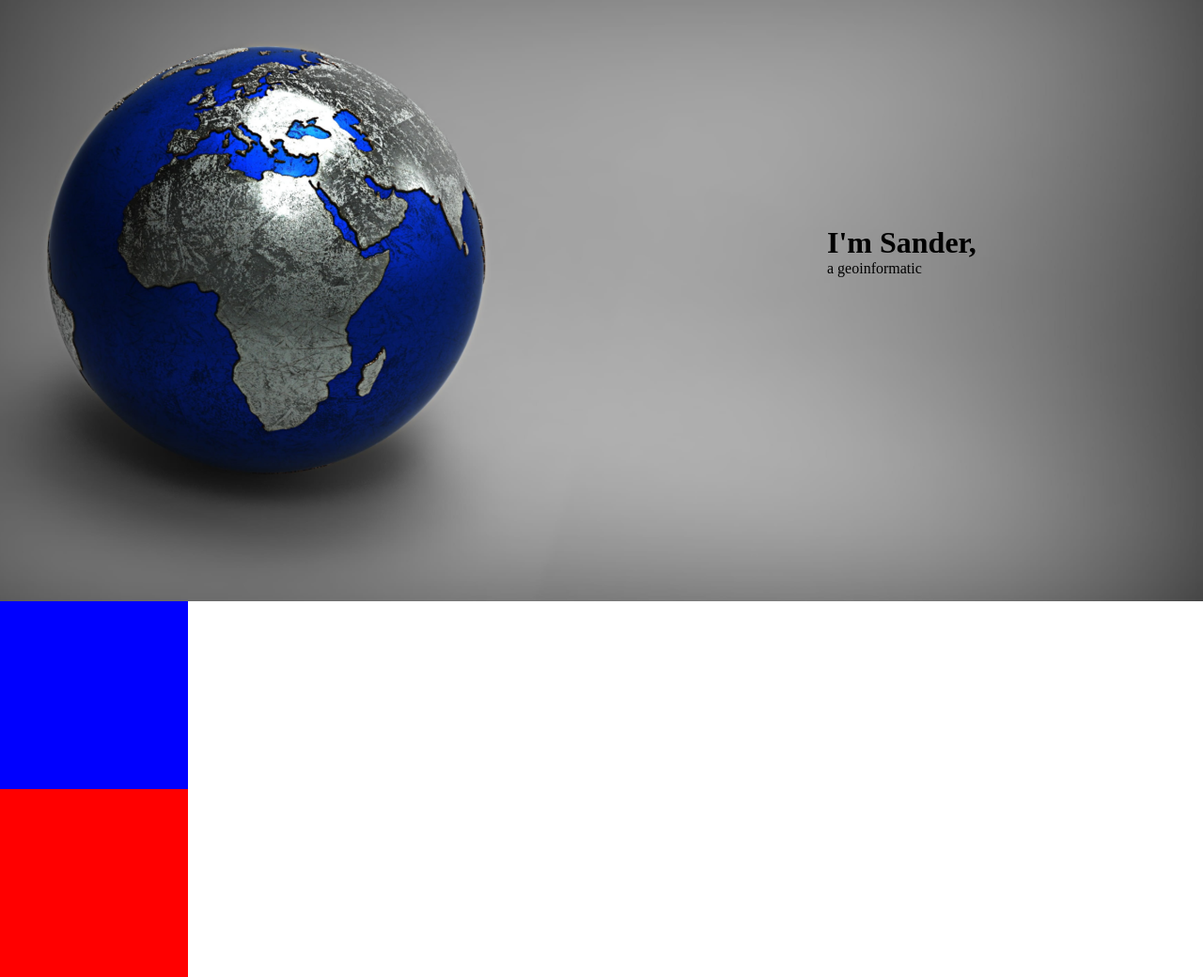
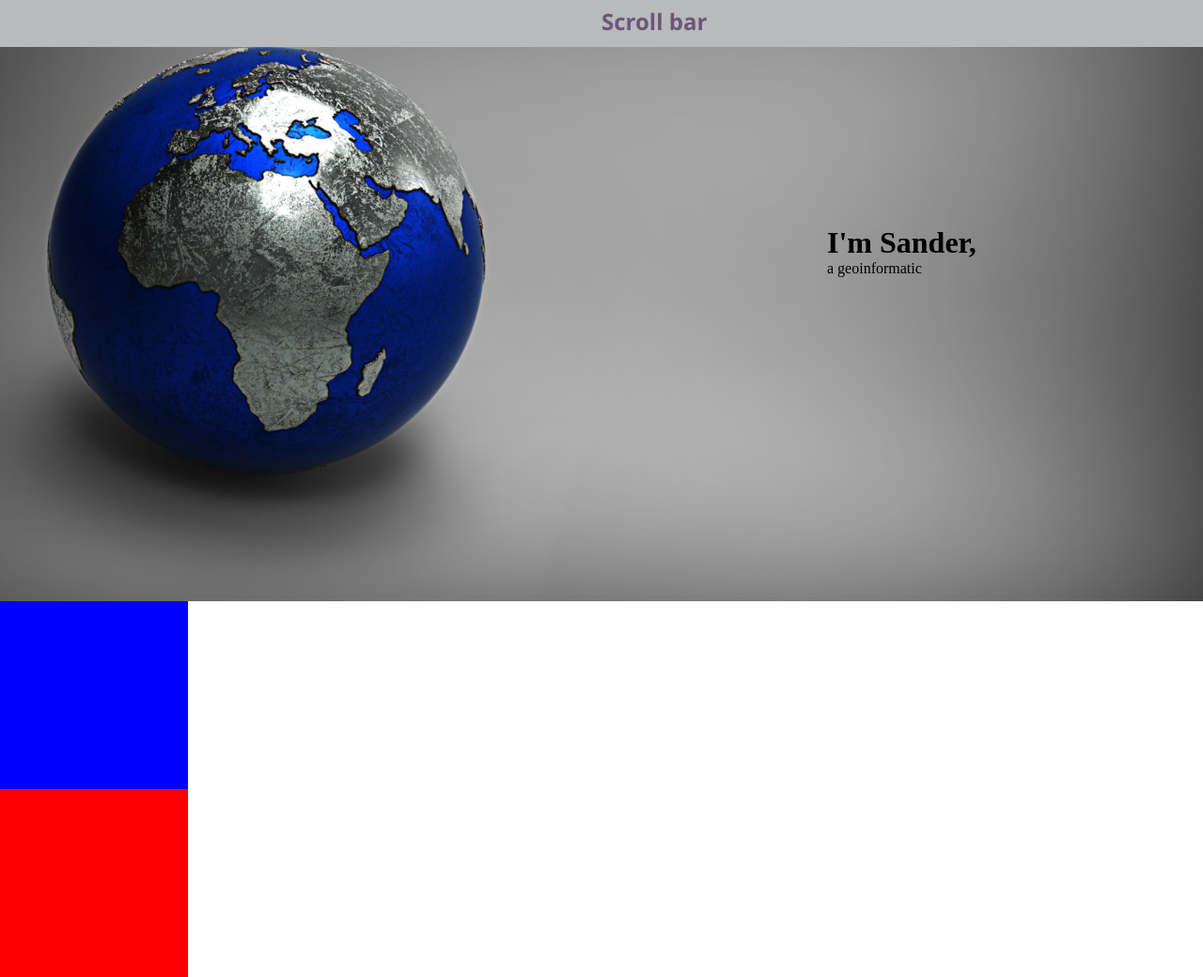
Before and after one commit to sanderpukk/cv, a plain HTML site: page CSS - My Site/index.html in a window 1280 px wide. Shown: the whole page at 94% size. Drawn offline with Linux system fonts and the light colour scheme.

Commit message:
scroll-bar

```diff
--- a/CSS - My Site/css/styles.css
+++ b/CSS - My Site/css/styles.css
@@ -18,6 +18,26 @@ p{
 
 
 /************************ Class selectors *****************************/
+
+.scroll-bar{
+    position: fixed;
+    top: 0;
+    background-color: rgb(184, 186, 187);
+    width: 100%;
+    height: 50px;
+}
+.scroll-bar-text{
+    position: absolute;
+    left: 50%;
+    top: 30%;
+    font-family: "Segoe UI", Frutiger, Arial, sans-serif;
+    font-size: 150%;
+    font-style: normal;
+    font-variant: normal;
+    font-weight: 700;
+    line-height: 15.4px;
+    color: #6c567b
+}
 
 .top-container {
     padding-left: 10vh;
--- a/CSS - My Site/index.html
+++ b/CSS - My Site/index.html
@@ -8,6 +8,10 @@
     <link rel="shortcut icon" href="image/favicon.ico" type="image/x-icon">
 </head>
 <body>
+
+    <div class="scroll-bar">
+        <header class="scroll-bar-text">Scroll bar</headers>
+    </div>
 
     <div class="background-image">
     <div class="top-container">
```
